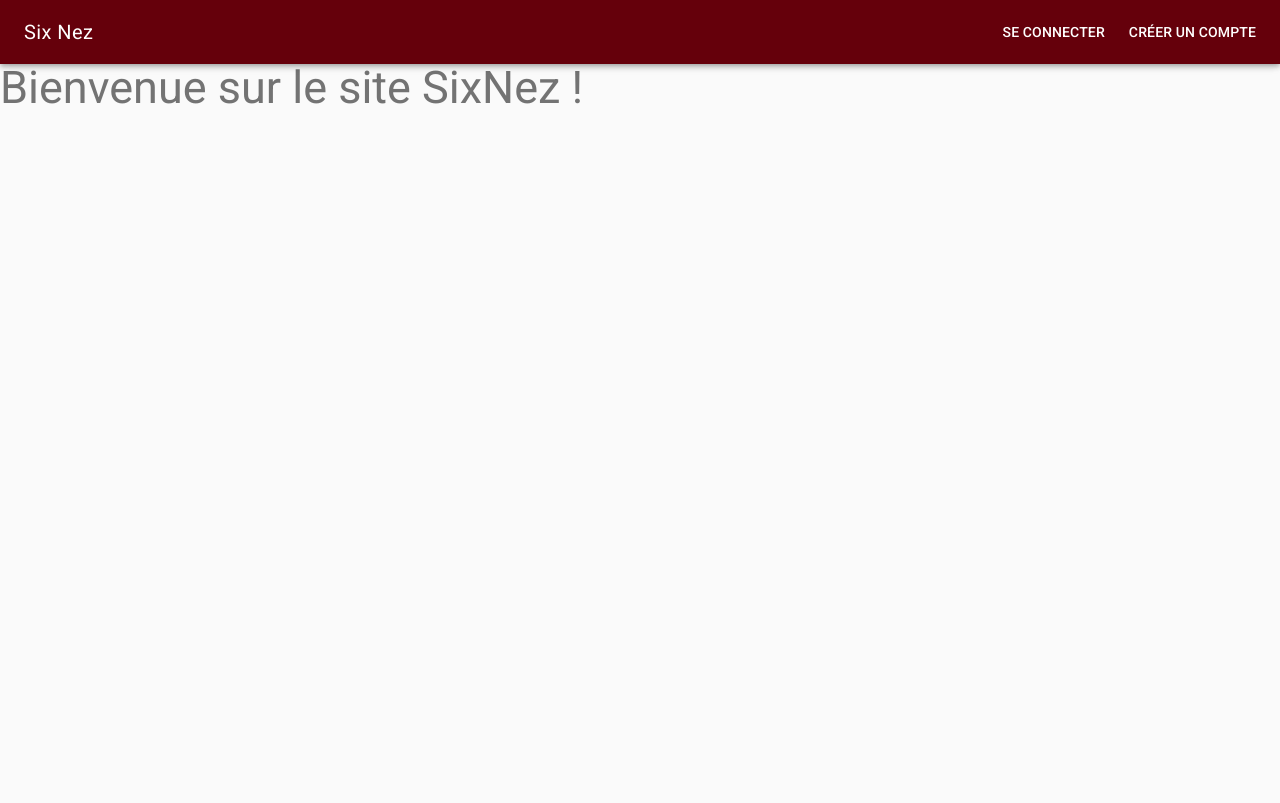
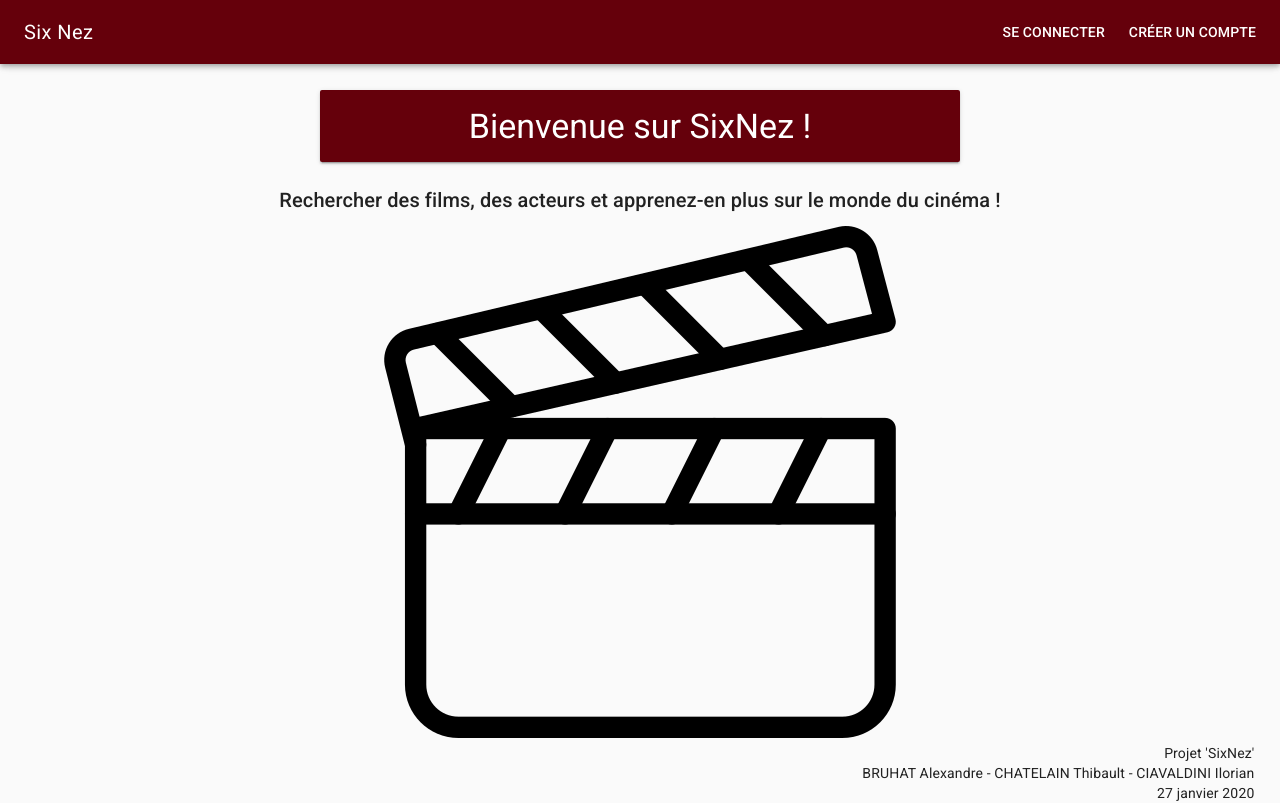
Before and after one commit to AlexandreBRUHAT/SixNez_Front, a Vue app: page /home in a window 1280 px wide. Built offline with nearby package versions, Linux system fonts and the light colour scheme.

Commit message:
Page d'accueil Modification URL WS

```diff
--- a/src/SixNezService.js
+++ b/src/SixNezService.js
@@ -4,7 +4,7 @@ import Vue from 'vue';
 
 axios.defaults.headers.common['Access-Control-Allow-Origin'] = "*";
 //axios.defaults.headers.common['']
-axios.defaults.baseURL = "http://localhost:8080";
+axios.defaults.baseURL = "https://sixnez.herokuapp.com/";
 
 const SixNezService = {
 
--- a/src/components/Home.vue
+++ b/src/components/Home.vue
@@ -1,8 +1,24 @@
 <template>
-    <div>
-        <span class="md-display-2 md-centered">
-            Bienvenue sur le site SixNez !
-        </span>
+    <div class="div_center">
+        <md-card class="card_main md-primary">
+            <md-card-header>
+                <md-content class="md-display-1 md-primary">
+                    Bienvenue sur SixNez !
+                </md-content>
+            </md-card-header>
+        </md-card>
+
+        <md-content class="content_text md-title">
+            Rechercher des films, des acteurs et apprenez-en plus sur le monde du cinéma !
+        </md-content>
+
+        <img src="../assets/logo.png" />
+
+        <md-content id="content_credit" class="content_text">
+            Projet 'SixNez'<br>
+            BRUHAT Alexandre - CHATELAIN Thibault - CIAVALDINI Ilorian<br>
+            27 janvier 2020
+        </md-content>
     </div>
 </template>
 
@@ -12,6 +28,30 @@
     }
 </script>
 
-<style scoped>
+<style scoped lang="scss">
+
+    .card_main {
+        margin: 2% auto;
+
+        width: 50%;
+    }
+
+    .div_center {
+        text-align: center;
+    }
+
+    .content_text {
+        background-color: transparent;
+    }
+
+    img {
+        margin-top: 1%;
+    }
+
+    #content_credit {
+        text-align: right;
+        margin-top: 5px;
+        margin-right: 2%;
+    }
 
 </style>
```
